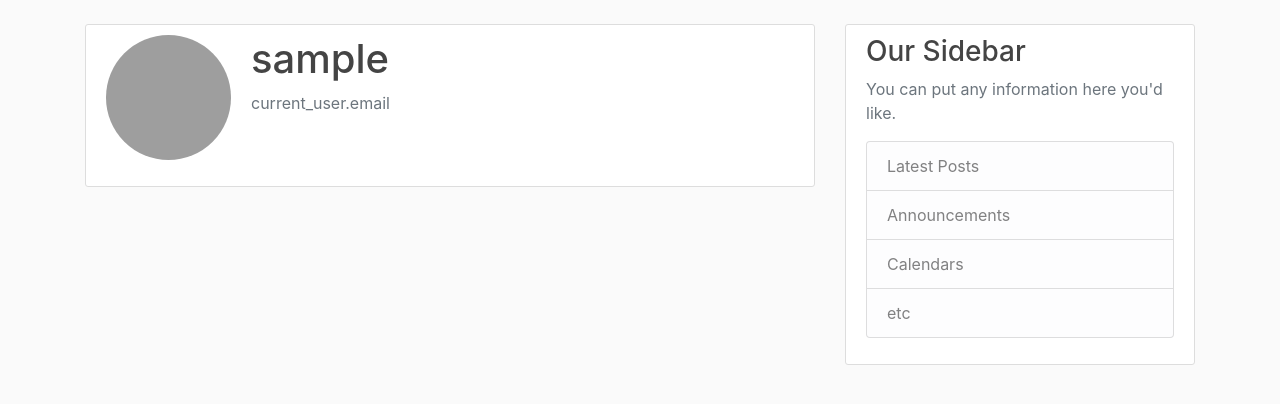
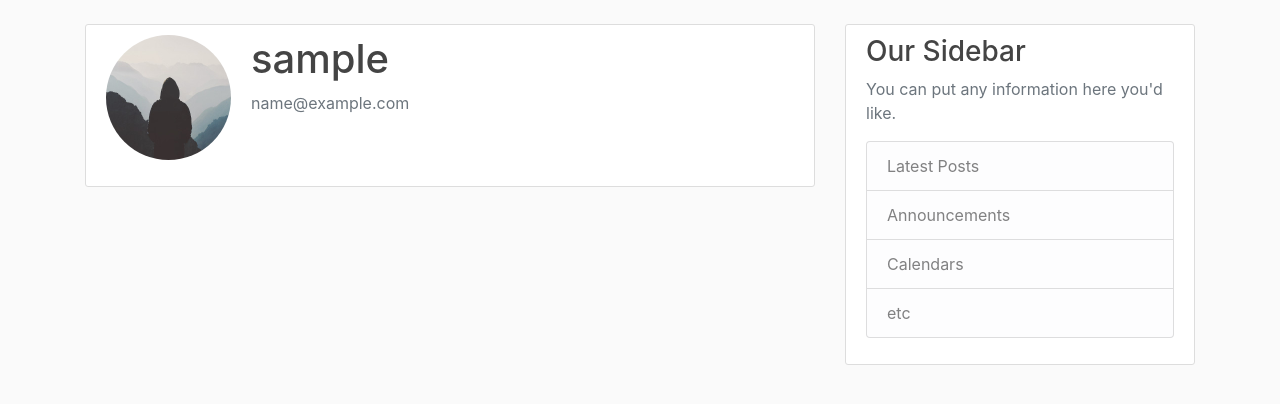
Before and after one commit to kosist/flask-study, a Flask app: page /account in a window 1280 px wide. Shown: the part 56-460 px from the top of the page. Run offline with Flask 2, Linux system fonts and the light colour scheme; the visitor is signed in with stand-in values (Sample User, id 1); data comes from the database, SQL or seed files in the repository; some libraries are stand-ins or nearby versions; grey boxes are pictures that could not be loaded.

Commit message:
Account page is prepared to display default image, username and email

```diff
--- a/flaskblog/routes.py
+++ b/flaskblog/routes.py
@@ -65,4 +65,5 @@ def logout():
 @app.route("/account")
 @login_required
 def account():
-	return render_template('account.html', title='Account')
+	image_file = url_for('static', filename='profile_pics/' + current_user.image_file)
+	return render_template('account.html', title='Account', image_file=image_file)
--- a/flaskblog/templates/account.html
+++ b/flaskblog/templates/account.html
@@ -2,10 +2,10 @@
 {% block content %}
 	<div class="content-section">
 	  <div class="media">
-	    <img class="rounded-circle account-img" src="userimage.jpg">
+	    <img class="rounded-circle account-img" src="{{ image_file }}">
 	    <div class="media-body">
 	      <h2 class="account-heading">{{ current_user.username}}</h2>
-	      <p class="text-secondary">current_user.email</p>
+	      <p class="text-secondary">{{ current_user.email }}</p>
 	    </div>
 	  </div>
 	  <!-- FORM HERE -->
```
